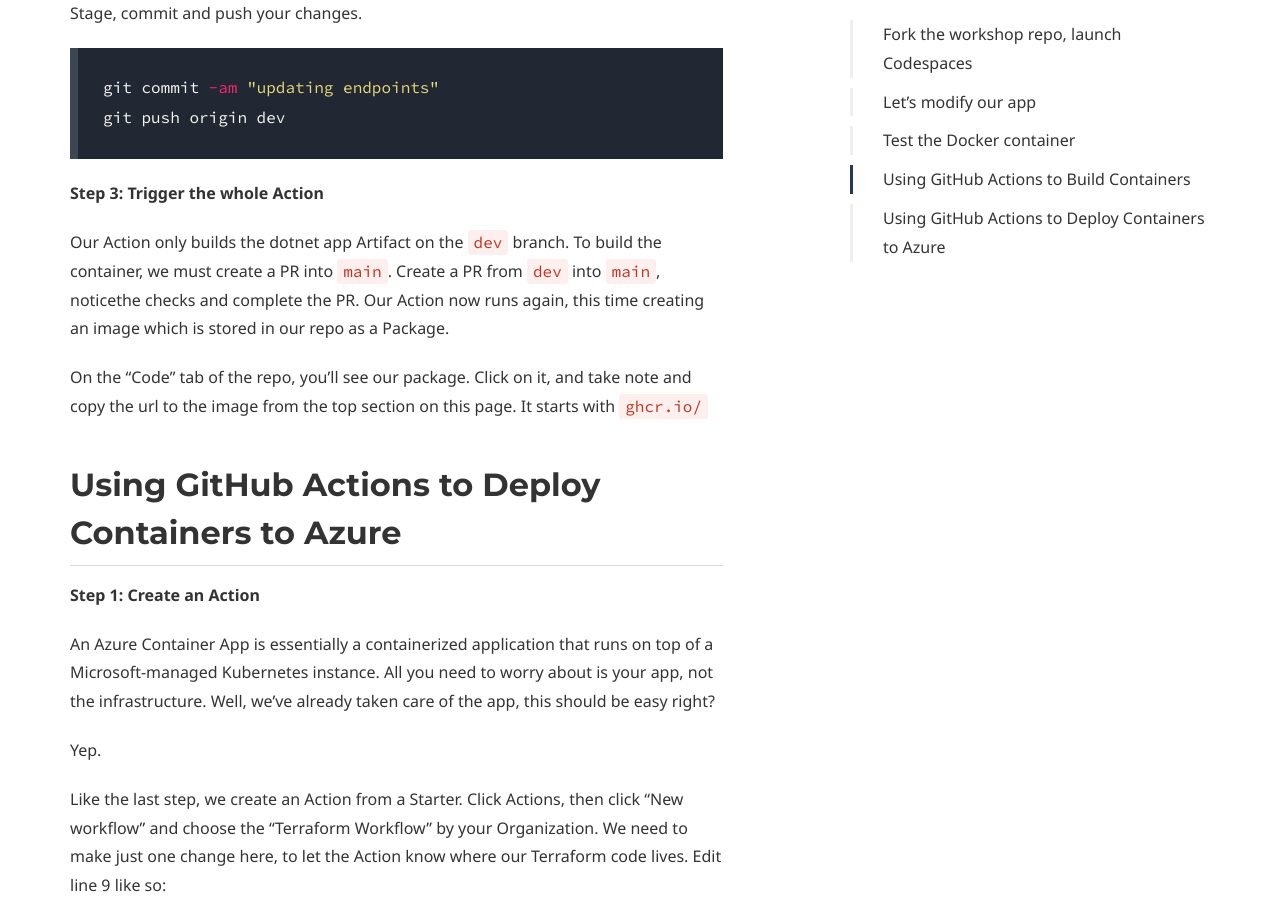
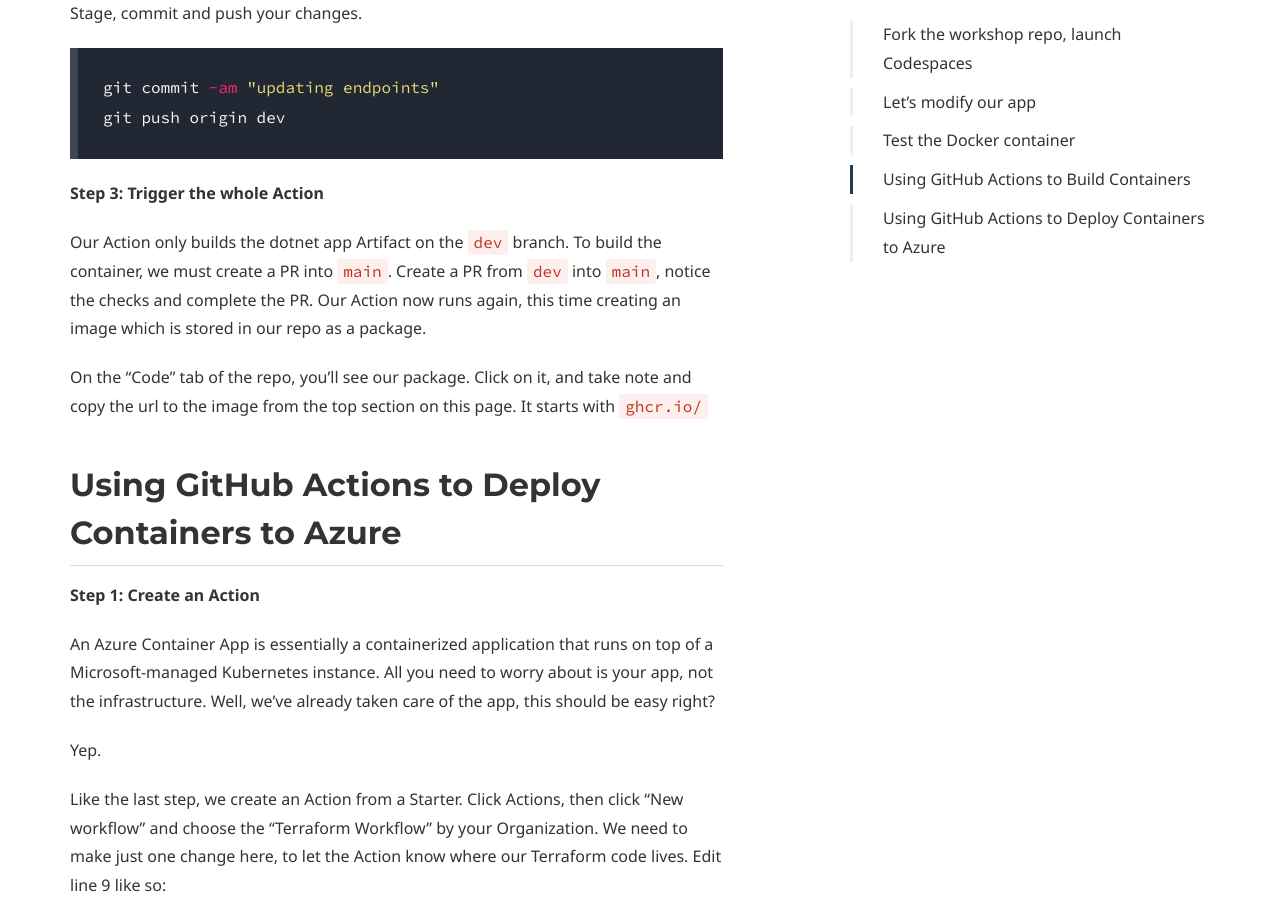
Before and after one commit to boxboat/github-cloud-native-workshop, a Jekyll site: the page built from lab-codespaces.md, in a window 1280 px wide and 900 px high, scrolled down 6380 px. Built offline with Jekyll 4.4.1, drawn with Linux system fonts in a browser that asks for light colours; some web fonts are replaced.

Commit message:
Update lab-codespaces.md
Co-authored-by: Marc Sensenich <marc-sensenich@users.noreply.github.com>
Signed-off-by: Daniel Koch <dkoch84@gmail.com>

```diff
--- a/lab-codespaces.md
+++ b/lab-codespaces.md
@@ -208,7 +208,7 @@ git push origin dev
 
  **Step 3: Trigger the whole Action**
 
-Our Action only builds the dotnet app Artifact on the `dev` branch. To build the container, we must create a PR into `main`. Create a PR from `dev` into `main`, noticethe checks and complete the PR. Our Action now runs again, this time creating an image which is stored in our repo as a Package.
+Our Action only builds the dotnet app Artifact on the `dev` branch. To build the container, we must create a PR into `main`. Create a PR from `dev` into `main`, notice the checks and complete the PR. Our Action now runs again, this time creating an image which is stored in our repo as a package.
 
 On the "Code" tab of the repo, you'll see our package. Click on it, and take note and copy the url to the image from the top section on this page. It starts with `ghcr.io/`
 
```
